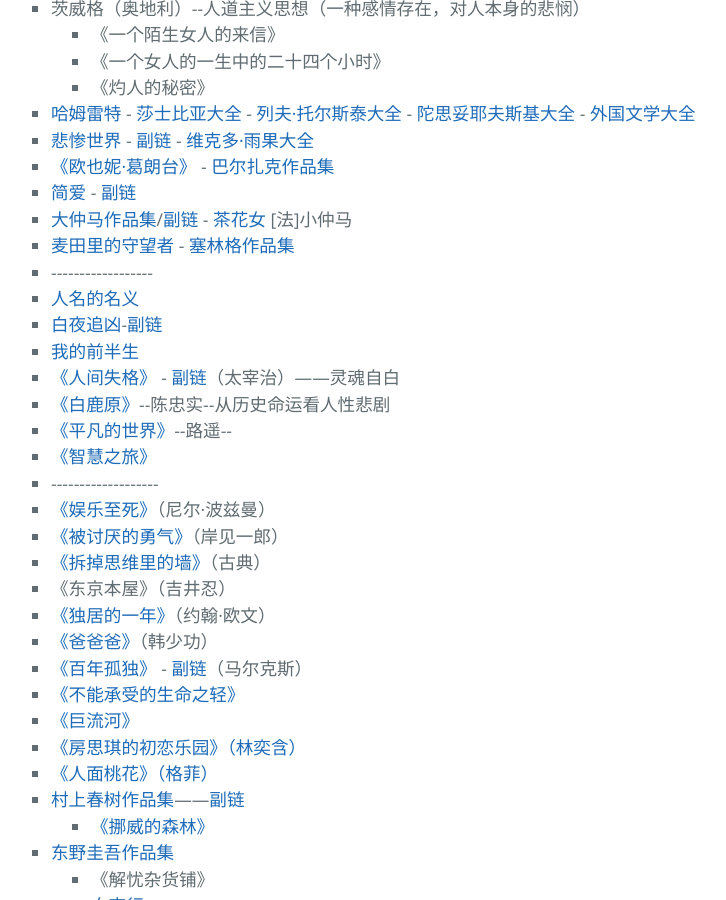
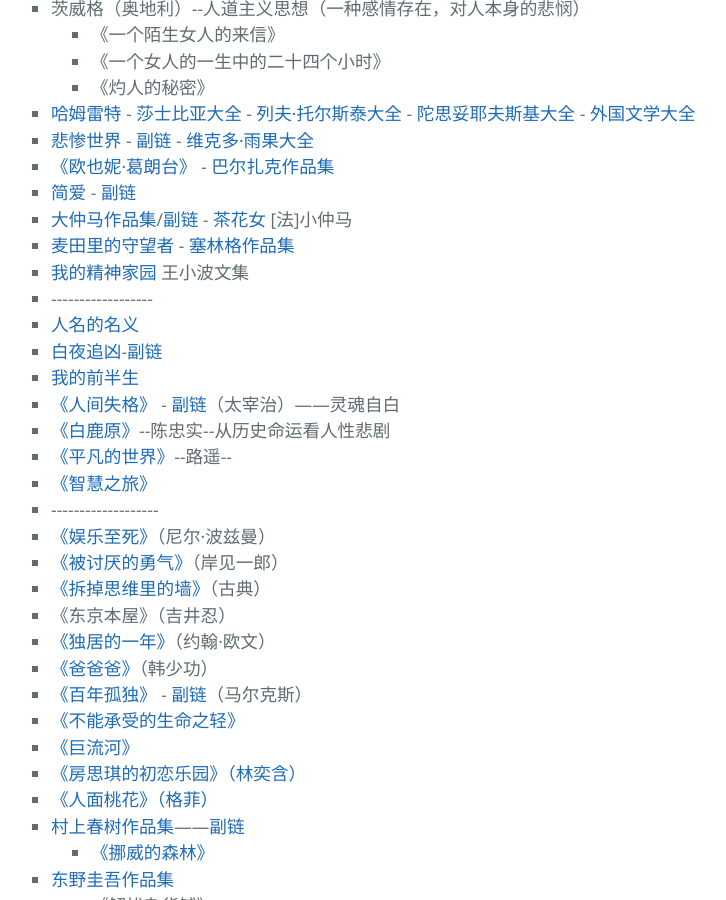
Before and after one commit to AmbroseRen/test, a Jekyll site: the page built from Library/BookListsOne.md, in a window 1280 px wide and 900 px high, scrolled down 3728 px. Shown: the whole window, without its empty margins (293-1019 px from the left). Built offline with Jekyll 4.4.1, drawn with Linux system fonts in a browser that asks for light colours; our own code applies the rules of GitHub Pages for plain Markdown files; the repository's description, which GitHub fills in, is left out.

Commit message:
Update BookListsOne.md

```diff
--- a/Library/BookListsOne.md
+++ b/Library/BookListsOne.md
@@ -208,6 +208,7 @@
                     <li><a href="https://www.kunnu.com/jianai/">简爱</a> - <a href="https://www.tianyabooks.com/book/Jane_Eyre/">副链</a></li>
 		    <li><a href="http://book.sbkk8.com/waiguo/dazhongmazuopinji/">大仲马作品集</a>/<a href="https://www.kanunu8.com/files/writer/10191.html">副链</a> - <a href="https://www.kunnu.com/chahuanv/">茶花女</a> [法]小仲马</li>
 		    <li><a href="https://www.kanunu8.com/book/3826/index.html">麦田里的守望者</a> - <a href="https://www.kanunu8.com/files/writer/3821.html">塞林格作品集</a></li>
+		    <li><a href="https://www.yooread.net/8/1735/">我的精神家园</a> 王小波文集</li>
                     <li>------------------</li>
                     <li><a href="http://www.tianyashuku.com/guanchang/2624/">人名的名义</a></li>
                     <li><a href="https://www.51shucheng.net/zhentan/baiyezhuixiong">白夜追凶</a>-<a href="http://www.weilishi.org/baiyezhuixiong/">副链</a></li>
```
